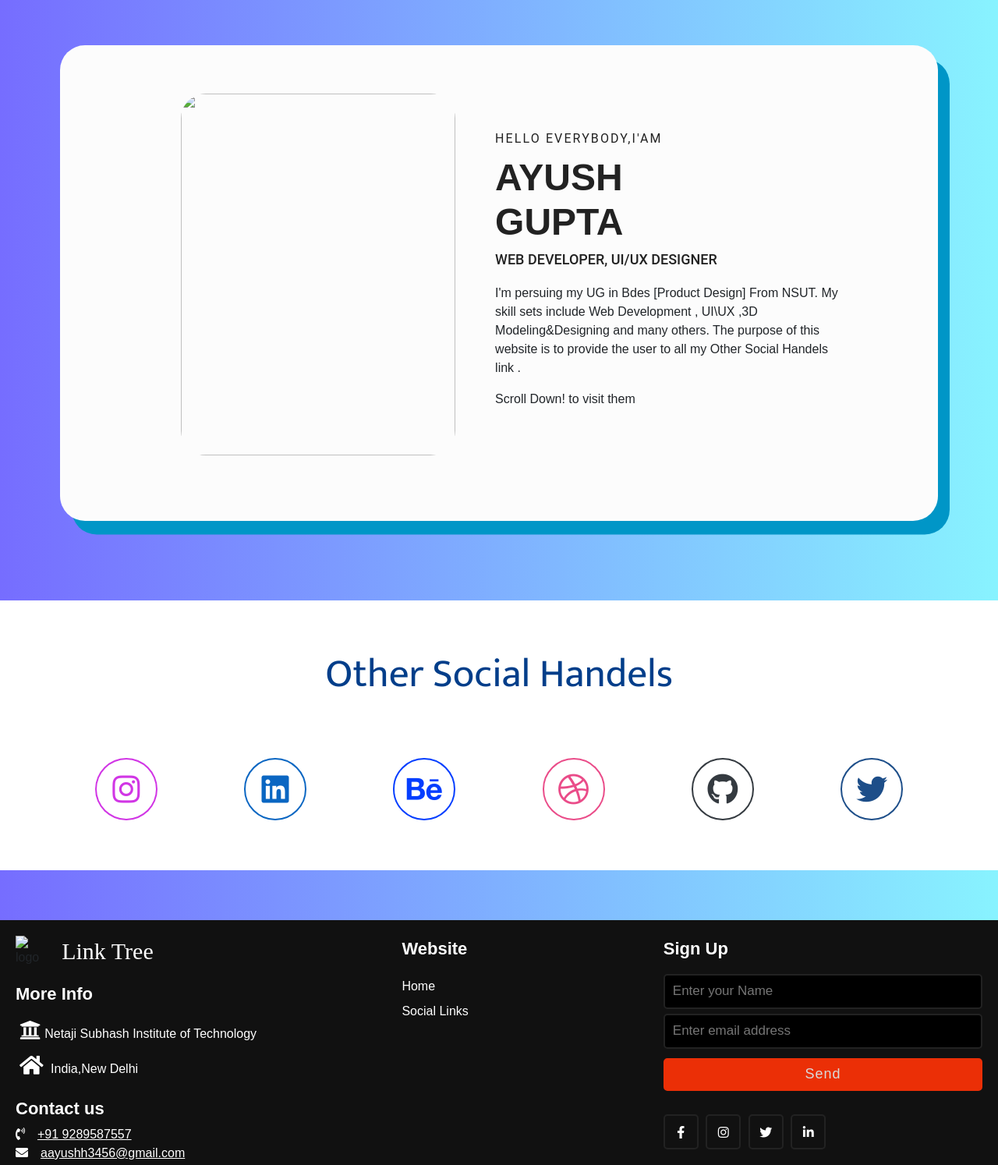
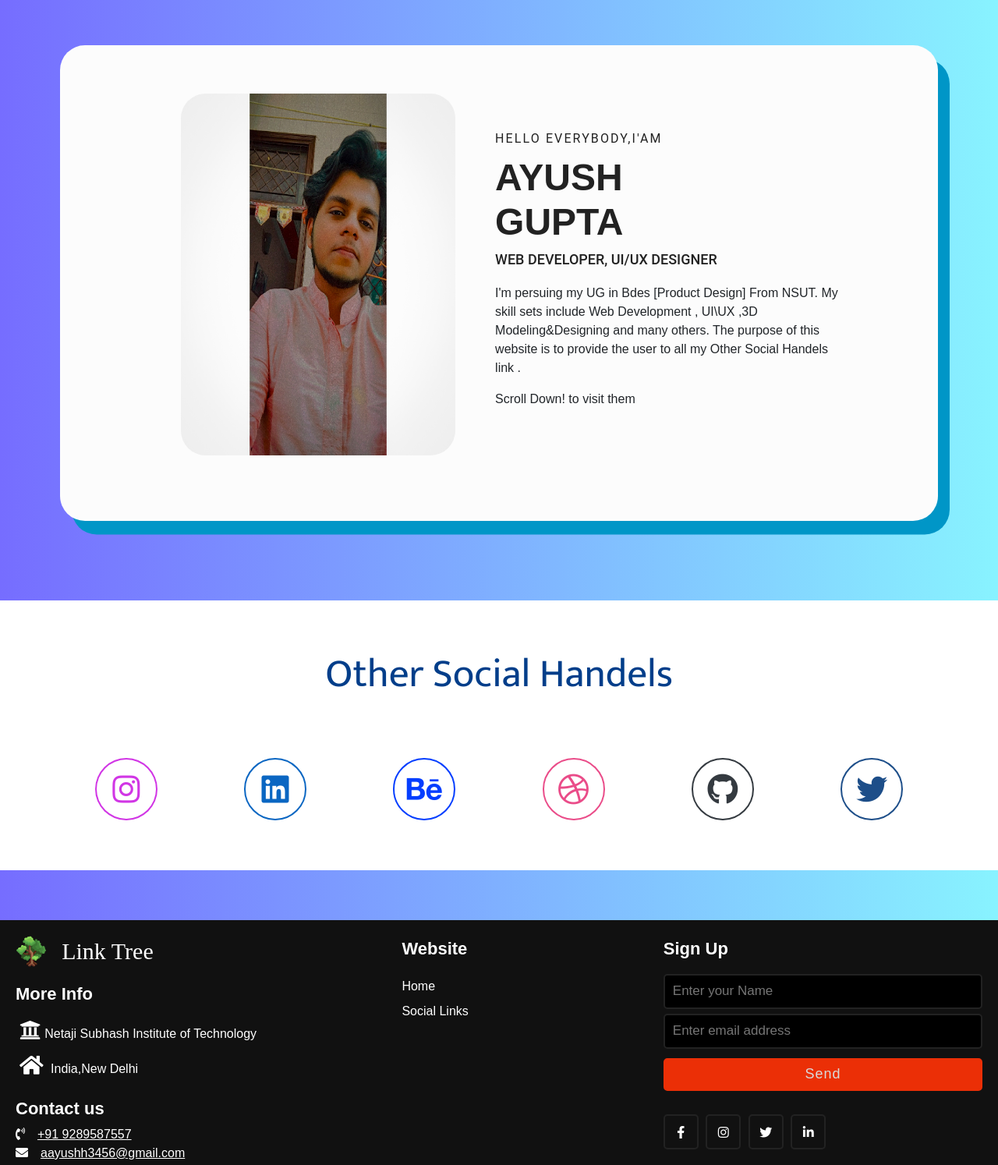
Before and after one commit to Ayushh-05/Link_Tree, a plain HTML site: page index.html in a window 1280 px wide. Shown: the part 120-1614 px from the top of the page at 78% size. Drawn offline with nearby package versions, Linux system fonts and the light colour scheme; a web font is replaced by a local one.

Commit message:
Update index.html

```diff
--- a/index.html
+++ b/index.html
@@ -16,7 +16,7 @@
         href="https://fonts.googleapis.com/css2?family=Baloo+2&family=Black+Ops+One&family=Bungee+Shade&family=Caveat&family=Dancing+Script&family=Gentium+Book+Plus&family=Graduate&family=Hammersmith+One&family=Kanit:ital,wght@1,300&family=Kaushan+Script&family=Leckerli+One&family=Marmelad&family=Merienda&family=Monoton&family=Montserrat+Subrayada&family=Mukta&family=Noto+Sans+JP&family=Pacifico&family=Parisienne&family=Quantico:ital@1&family=Righteous&family=Sacramento&family=Sora&family=Teko&family=The+Nautigal:wght@700&display=swap"
         rel="stylesheet">
     <link rel="stylesheet" href="css/style.css">
-    <link rel="icon" href="img/icons8-oak-tree-16.ico" >
+    <link rel="icon" href="img1/icons8-oak-tree-16.ico" >
 </head>
 
 <body onload="myfunction()">
@@ -75,7 +75,7 @@
                 <div class="col-lg-6">
 
                     <div class="img">
-                        <img src="img/IMG_20220319_110528.jpg" alt="" class="img1">
+                        <img src="img1/IMG_20220319_110528.jpg" alt="" class="img1">
                     </div>
 
                 </div>
@@ -130,7 +130,7 @@
             <div class="content">
                 <div class="left box">
                     <div class="upper">
-                        <div class="logo-h2"><img class="f-img" src="img/tree.png" alt="logo">
+                        <div class="logo-h2"><img class="f-img" src="img1/tree.png" alt="logo">
                         <h2 class="f-h2">Link Tree</h2></div>
                         <div class="topic">More Info</div>
                         <p class="foot-p"><a class="f-3"><i class="fas fa-university"></i></a>Netaji Subhash Institute of Technology</p>
```
